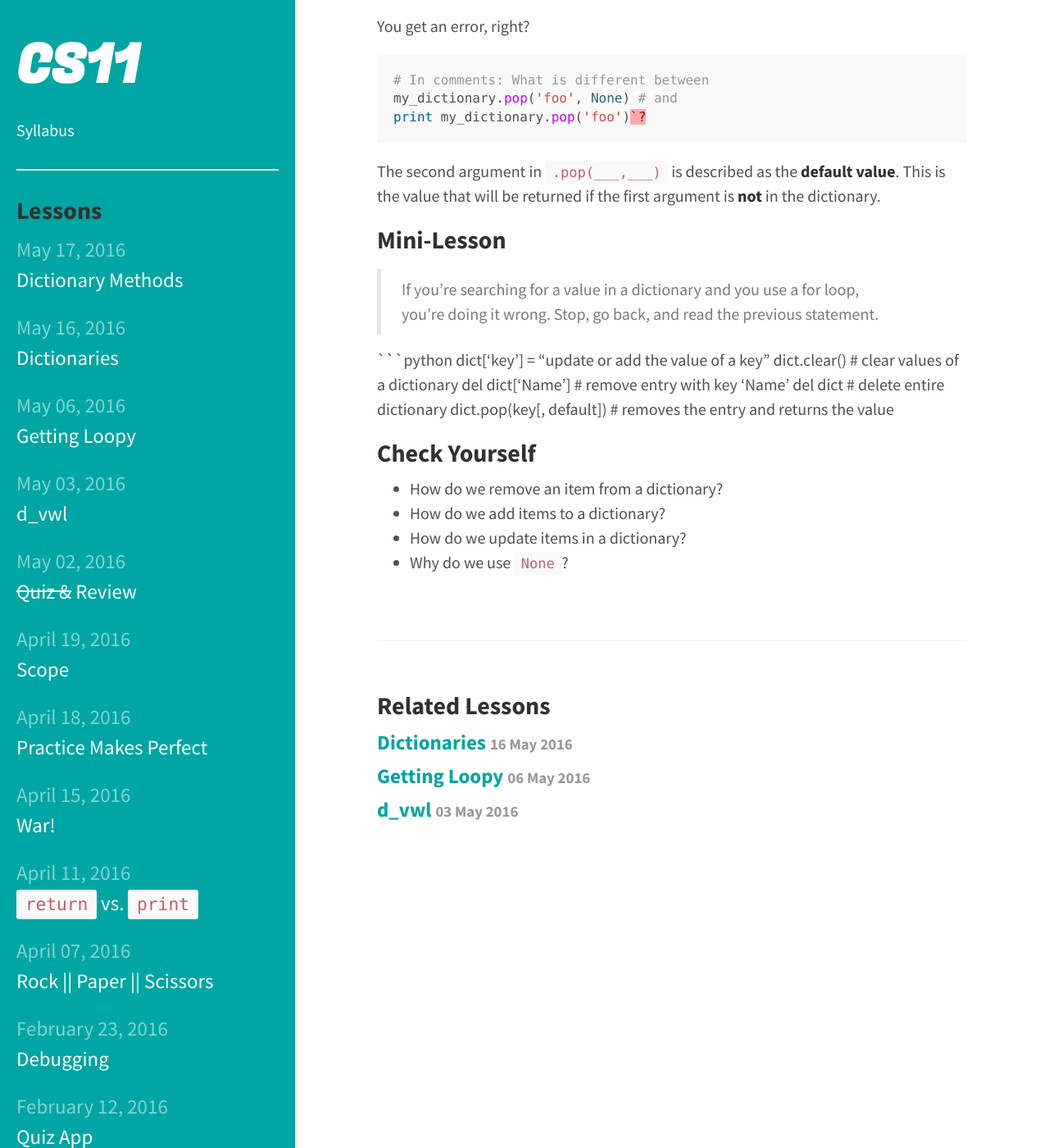
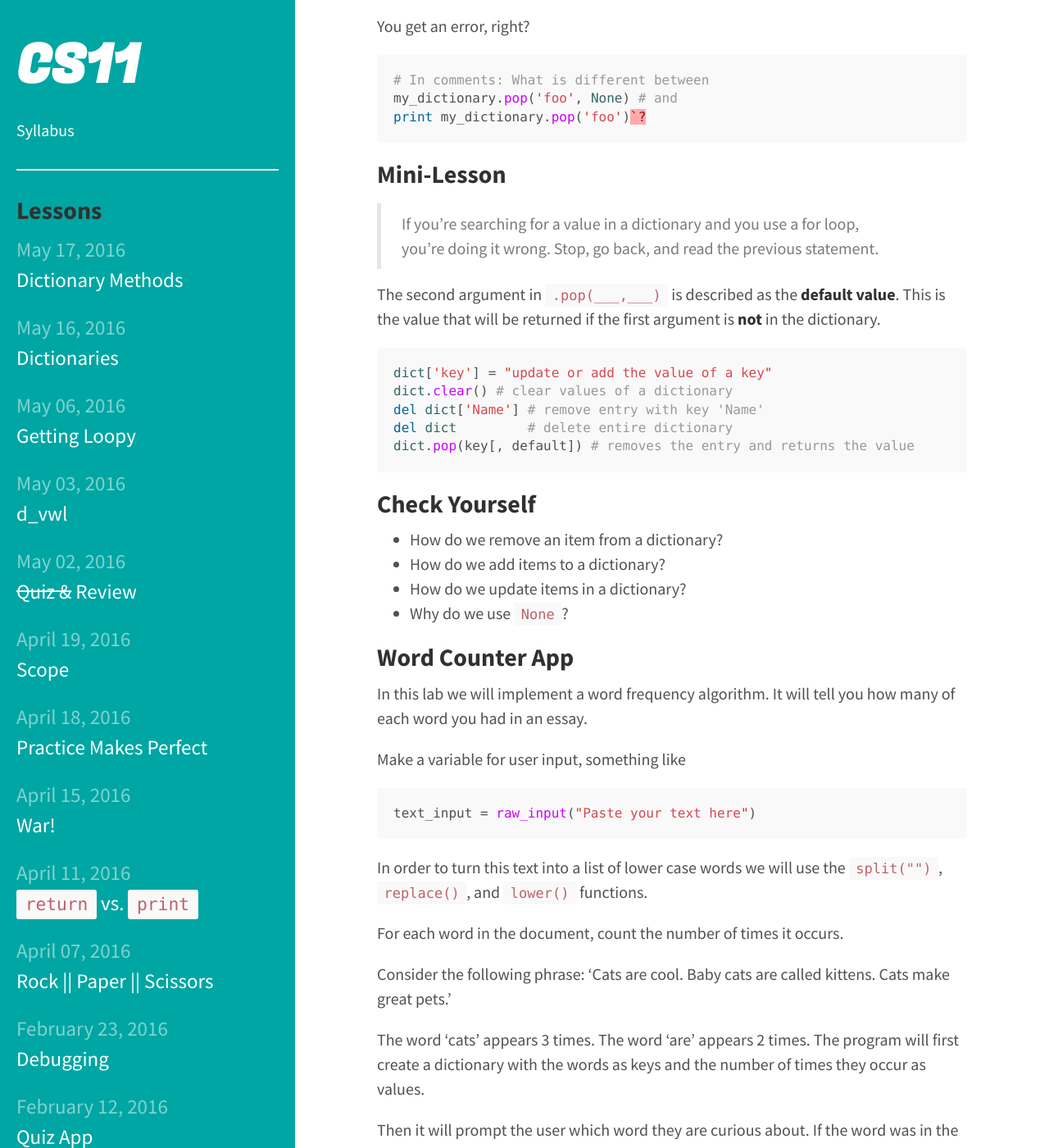
Before and after one commit to bensk/cs11, a Jekyll site: the page built from _posts/2016/2016-05-17-dictionary-methods.md, in a window 1280 px wide and 1400 px high, scrolled down 1293 px. Shown: the whole window at 82% size. Built offline with Jekyll 4.4.1, drawn with Linux system fonts in a browser that asks for light colours; a style sheet for code colours, icons or effects is not loaded; some of the changed text lies outside the part shown.

Commit message:
lesson'd

````diff
--- a/_posts/2016/2016-05-17-dictionary-methods.md
+++ b/_posts/2016/2016-05-17-dictionary-methods.md
@@ -4,7 +4,7 @@ title: "Dictionary Methods"
 date: "2016-05-17 18:39"
 ---
 
-## Do Now
+## <span class="mega-octicon octicon-clock"></span> Do Now
 
 <span class="mega-octicon octicon-file-code"></span>
 In PyCharm, create a file called `May 17 Do Now_Dictionaries`
@@ -65,12 +65,10 @@ my_dictionary.pop('foo', None) # and
 print my_dictionary.pop('foo')`?
 ```
 
+## <span class="mega-octicon octicon-mortar-board"></span> Mini-Lesson
+> If you're searching for a value in a dictionary and you use a for loop, you're doing it wrong. Stop, go back, and read the previous statement.
+
 The second argument in `.pop(___,___)` is described as the **default value**. This is the value that will be returned if the first argument is **not** in the dictionary.
-
-
-
-## Mini-Lesson
-> If you're searching for a value in a dictionary and you use a for loop, you're doing it wrong. Stop, go back, and read the previous statement.
 
 ```python
 dict['key'] = "update or add the value of a key"
@@ -78,10 +76,34 @@ dict.clear() # clear values of a dictionary
 del dict['Name'] # remove entry with key 'Name'
 del dict         # delete entire dictionary
 dict.pop(key[, default]) # removes the entry and returns the value
+```
 
-
-## Check Yourself
+## <span class="mega-octicon octicon-verified"></span> Check Yourself
 - How do we remove an item from a dictionary?
 - How do we add items to a dictionary?
 - How do we update items in a dictionary?
 - Why do we use `None`?
+
+## <span class="mega-octicon octicon-list-ordered"></span> Word Counter App
+
+In this lab we will implement a word frequency algorithm. It will tell you how many of each word you had in an essay.
+
+Make a variable for user input, something like
+
+```python
+text_input = raw_input("Paste your text here")
+```
+
+In order to turn this text into a list of lower case words we will use the `split("")`, ``replace()``, and `lower()` functions.
+
+
+For each word in the document, count the number of times it occurs.
+
+Consider the following phrase: 'Cats are cool. Baby cats are called kittens. Cats make great pets.'
+
+The word 'cats' appears 3 times. The word 'are' appears 2 times.
+The program will first create a dictionary with the words as keys and the number of times they occur as values.
+
+Then it will prompt the user which word they are curious about. If the word was in the paragraph it will print the number of times it occurred.
+
+#### <span class="mega-octicon octicon-mark-github"></span> Upload your code to GitHub in a file called <kbd>Word Counter</kbd>
````
